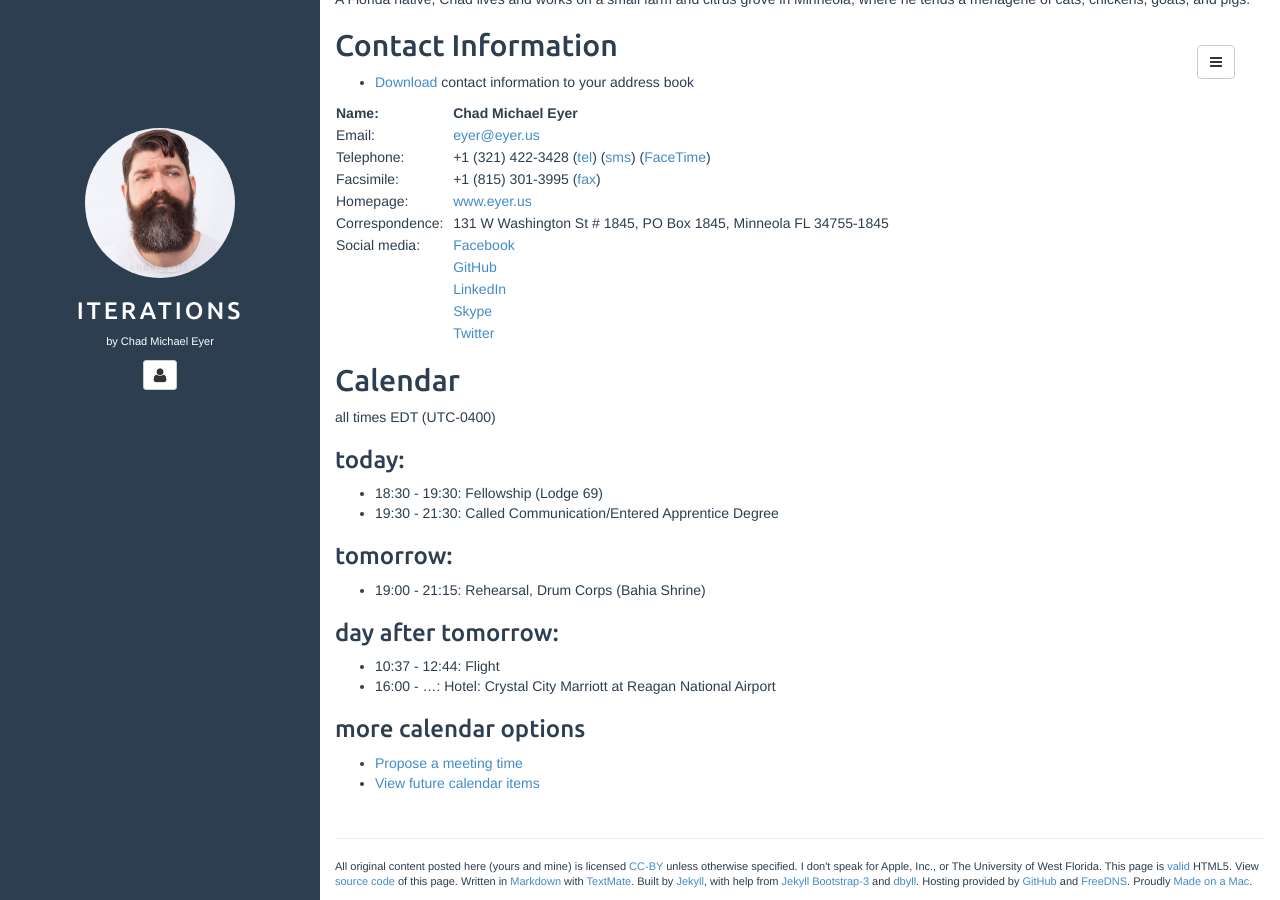
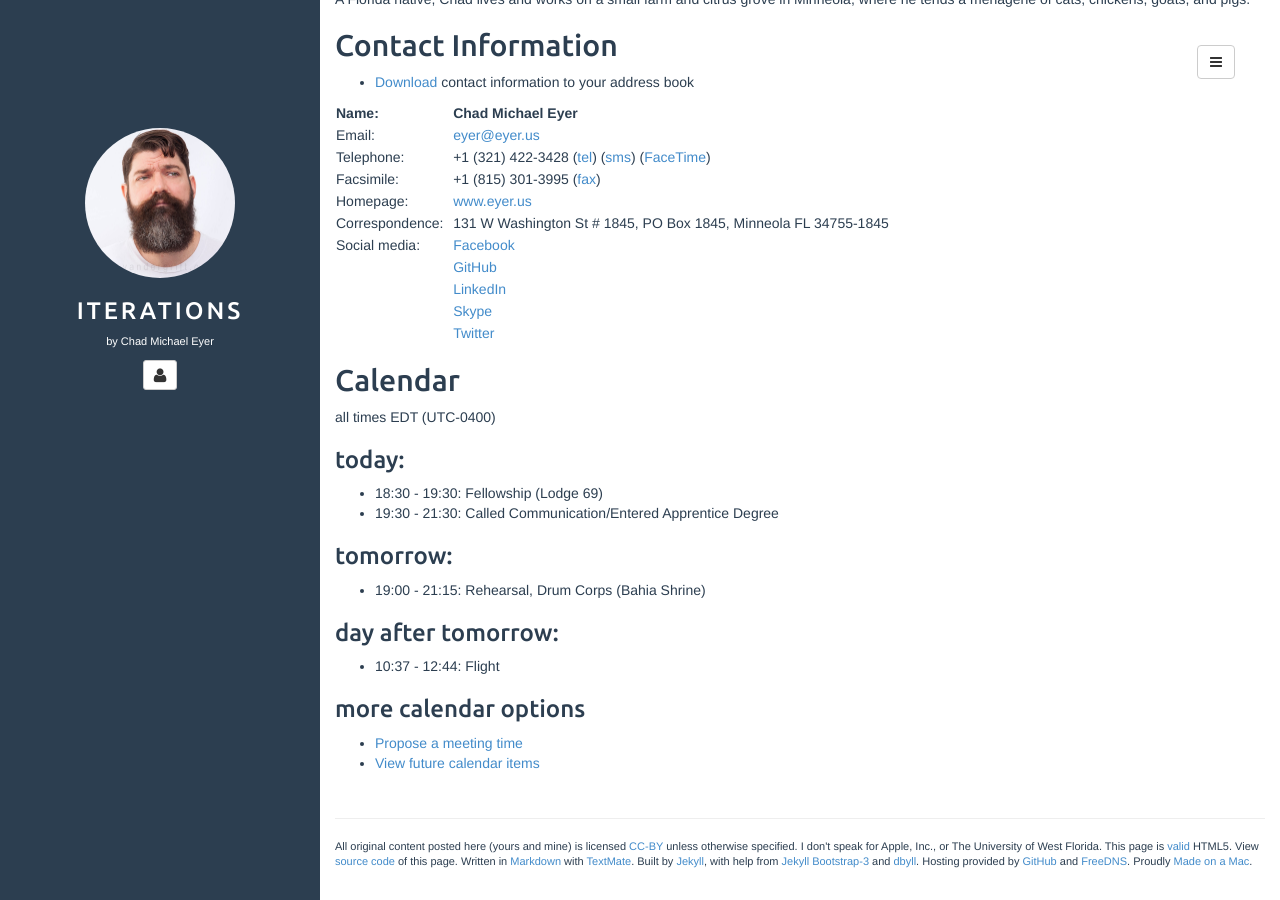
Before and after one commit to chadmichaeleyer/chadmichaeleyer.github.io, a Jekyll site: the page built from about.md, in a window 1280 px wide and 900 px high, scrolled down 1070 px. Built offline with Jekyll 4.4.1, drawn with Linux system fonts in a browser that asks for light colours.

Commit message:
calendar update

```diff
--- a/calendar-year.markdown
+++ b/calendar-year.markdown
@@ -12,15 +12,9 @@ all times EDT (UTC-0400)
 ### 2017-09-07 (Thu):
 
 * 10:37 - 12:44: Flight
-* 16:00 - ...: Hotel: Crystal City Marriott at Reagan National Airport
-
-### 2017-09-08 (Fri):
-
-* ... - ...: Hotel: Crystal City Marriott at Reagan National Airport
 
 ### 2017-09-09 (Sat):
 
-* ... - 12:00: Hotel: Crystal City Marriott at Reagan National Airport
 * 07:00 - 08:00: Not Attending – Kitchen Preparation (Lodge 69)
 * 18:07 - 20:32: Flight
 
--- a/calendar.markdown
+++ b/calendar.markdown
@@ -12,4 +12,3 @@ all times EDT (UTC-0400)
 ### day after tomorrow:
 
 * 10:37 - 12:44: Flight
-* 16:00 - ...: Hotel: Crystal City Marriott at Reagan National Airport
```
